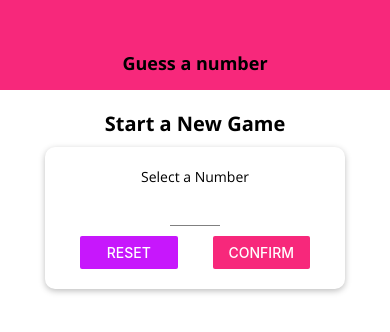
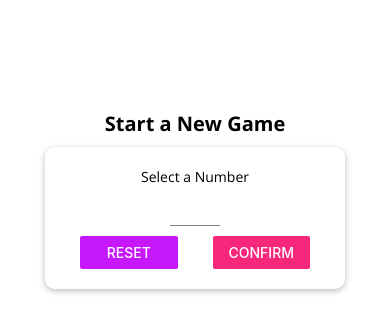
Before and after one commit to DuncanMoyo/ideal-tribble, a React Native app: screen / in a window 390 px wide. Shown: the top 332 px of the page. Built offline with nearby package versions, Linux system fonts and the light colour scheme.

Commit message:
Introducing the platform API

```diff
--- a/components/Header.js
+++ b/components/Header.js
@@ -1,12 +1,12 @@
 import React from "react";
-import { View, StyleSheet, Text } from "react-native";
+import { View, StyleSheet, Text, Platform } from "react-native";
 import Colors from "../constants/colors";
 import TitleText from "./TitleText";
 
 const Header = (props) => {
   return (
     <View style={styles.header}>
-      <TitleText >{props.title}</TitleText>
+      <TitleText style={styles.title} >{props.title}</TitleText>
     </View>
   );
 };
@@ -16,10 +16,15 @@
     width: "100%",
     height: 90,
     paddingTop: 36,
-    backgroundColor: Colors.primary,
+    backgroundColor: Platform.OS === 'android' ? Colors.primary : 'white',
     alignItems: "center",
     justifyContent: "center",
+    borderBottomColor: Platform.OS === 'ios' ? '#ccc' : 'transparent',
+    borderBottomWidth: Platform.OS === 'ios' ? 1: 0,
   },
+  title: {
+    color: Platform.OS === 'ios' ? Colors.primary : 'white'
+  }
 });
 
 export default Header;
```
